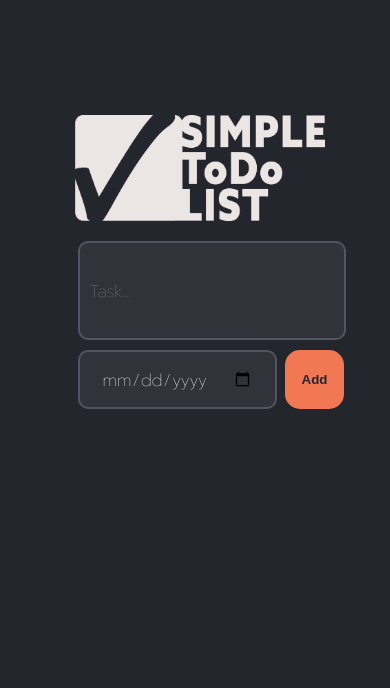
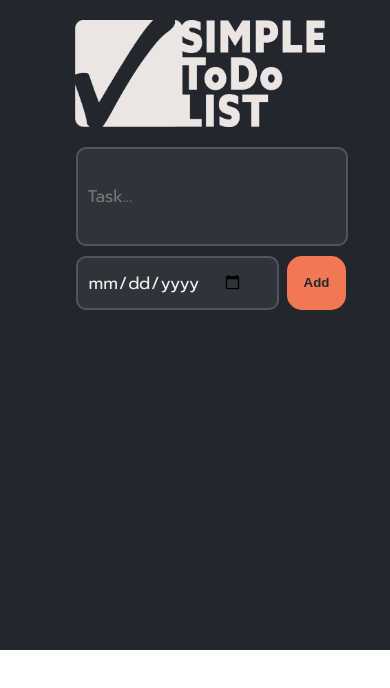
Before and after one commit to ArranStrange/todo-list, a React (Create React App) app: page / in a window 390 px wide. Shown: the top 688 px of the page. Built offline with nearby package versions, Linux system fonts and the light colour scheme.

Commit message:
mobile update edits

```diff
--- a/src/App.css
+++ b/src/App.css
@@ -6,7 +6,8 @@
   gap: 20px;
   width: 100vw;
   min-width: 300px;
-  height: 100vh;
+  height: auto;
+  overflow: hidden;
   background-color: #24262e;
   margin: -8px;
   font-family: "Prompt";
@@ -73,9 +74,9 @@
 .deadlineInput {
   grid-column: 1 / 3 span;
   align-items: center;
-  @media screen {
+  /* @media screen {
     height: 35px;
-  }
+  } */
   /* border: 2px solid #db3434; */
 }
 
@@ -156,15 +157,16 @@ span:hover {
   font-weight: 200;
   /* border: 2px solid #3498db; */
 }
+
 .todoDateSet {
-  grid-column: 1 / span 2.5;
+  grid-column: 1 / span 2;
   /* height: 25px; */
   background-color: #bedad9;
   color: #31333b;
   font-weight: 500;
 }
 .todoCompletetionDate {
-  grid-column: 3 / span 2.5;
+  grid-column: 3 / span 2;
   /* height: 25px; */
   background-color: #bedad9;
   color: #31333b;
@@ -221,19 +223,25 @@ button:hover {
 input {
   display: flex;
   /* grid-row: 2 / 1 span; */
-  grid-column: 2 span;
+  /* grid-column: 2 span; */
   height: 30px;
   font-size: 15px;
-  align-items: start;
-  justify-content: space-evenly;
-  font-weight: 100;
+  /* align-items: start; */
+  /* justify-content: space-evenly; */
+  /* font-weight: 100; */
   font-family: "Prompt";
   border-radius: 10px;
-  padding: 10px;
+  /* padding: 10px; */
   background-color: #bedad9;
   border: 2px solid #515461;
 }
 
+.todoEditInput {
+  grid-column: 1 / 4 span;
+  height: 40px;
+  max-width: 100%;
+  overflow: hidden;
+}
 /* GLOWING ELEMENTS */
 
 @keyframes glow {
--- a/src/Components/todo-task.tsx
+++ b/src/Components/todo-task.tsx
@@ -51,7 +51,7 @@ const TodoTask: React.FC<Props> = ({
             <input
               type="text"
               name="taskName"
-              className="todo1"
+              className="todo1 todoEditInput"
               value={editedTask.taskName}
               onChange={handleChange}
               onBlur={handleSave}
```
Also changed, not shown: 11 other files (tests, documents, lock files or other folders).
